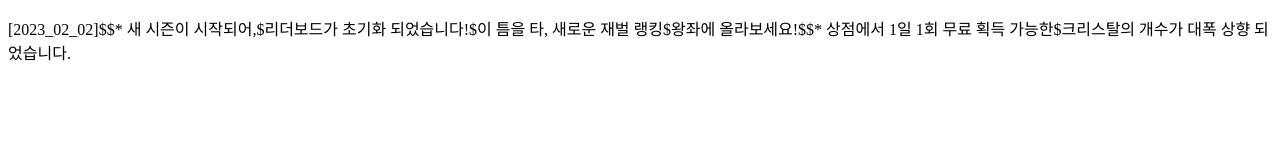
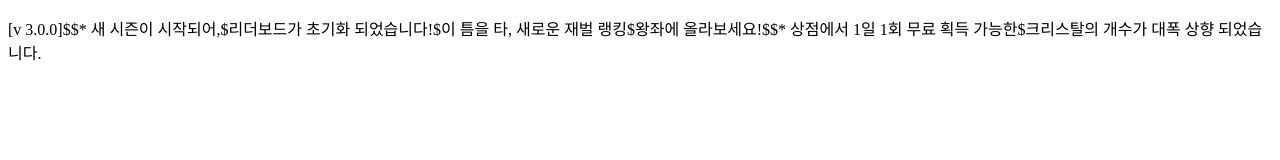
Before and after one commit to cielo111/IdleAlbaNOTICE, a plain HTML site: page index.html in a window 1280 px wide. Drawn offline with Linux system fonts and the light colour scheme.

Commit message:
Update index.html

```diff
--- a/index.html
+++ b/index.html
@@ -8,6 +8,6 @@
 </head>
 <body>
     <!-- 현재 공지사항이 없습니다!$긴급히 전해드릴 사항이 생긴다면,$이 팝업을 통해 즉시$전달드리도록 하겠습니다 :) -->
-    <p>[2023_02_02]$$* 새 시즌이 시작되어,$리더보드가 초기화 되었습니다!$이 틈을 타, 새로운 재벌 랭킹$왕좌에 올라보세요!$$* 상점에서 1일 1회 무료 획득 가능한$크리스탈의 개수가 대폭 상향 되었습니다.</p>
+    <p>[v 3.0.0]$$* 새 시즌이 시작되어,$리더보드가 초기화 되었습니다!$이 틈을 타, 새로운 재벌 랭킹$왕좌에 올라보세요!$$* 상점에서 1일 1회 무료 획득 가능한$크리스탈의 개수가 대폭 상향 되었습니다.</p>
 </body>
 </html>
```
